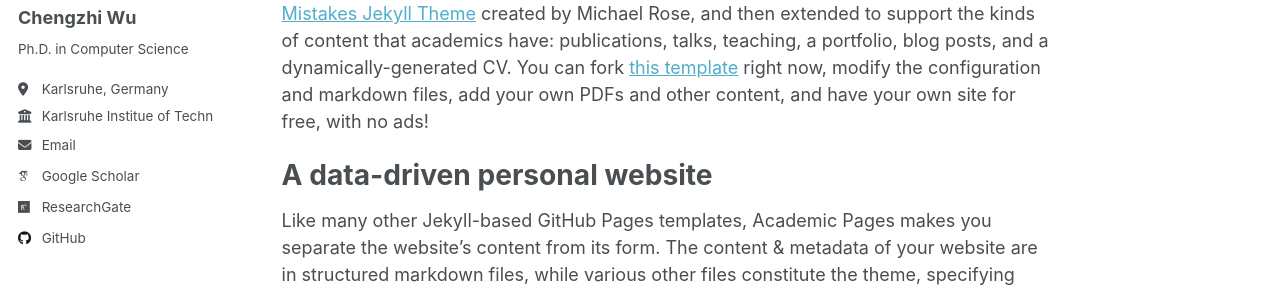
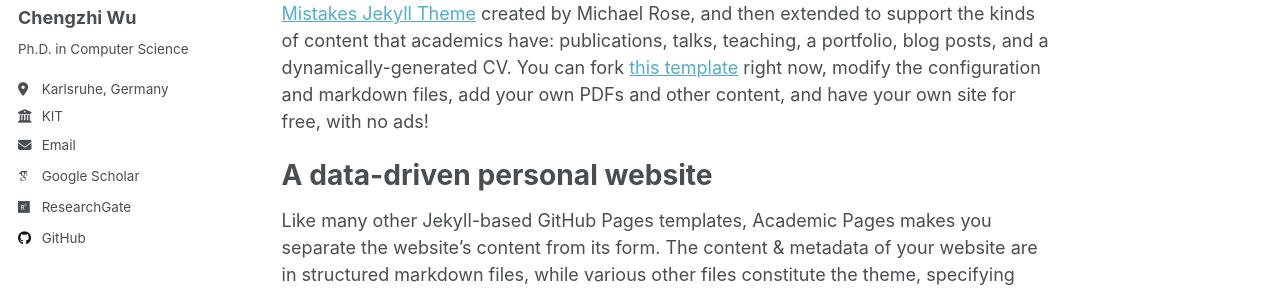
Before and after one commit to stevenczwu/stevenczwu.github.io, a Jekyll site: the page built from _pages/about.md, in a window 1280 px wide. Shown: the part 277-569 px from the top of the page. Built offline with Jekyll 4.4.1, drawn with Linux system fonts in a browser that asks for light colours; some web fonts are replaced.

Commit message:
Update _config.yml

```diff
--- a/_config.yml
+++ b/_config.yml
@@ -27,7 +27,7 @@ author:
   pronouns         : # example: "she/her"
   bio              : "Ph.D. in Computer Science"
   location         : "Karlsruhe, Germany"
-  employer         : "Karlsruhe Institue of Technology"
+  employer         : "KIT"
   uri              : # URL
   email            : "stevenczwu@outlook.com"
 
```
